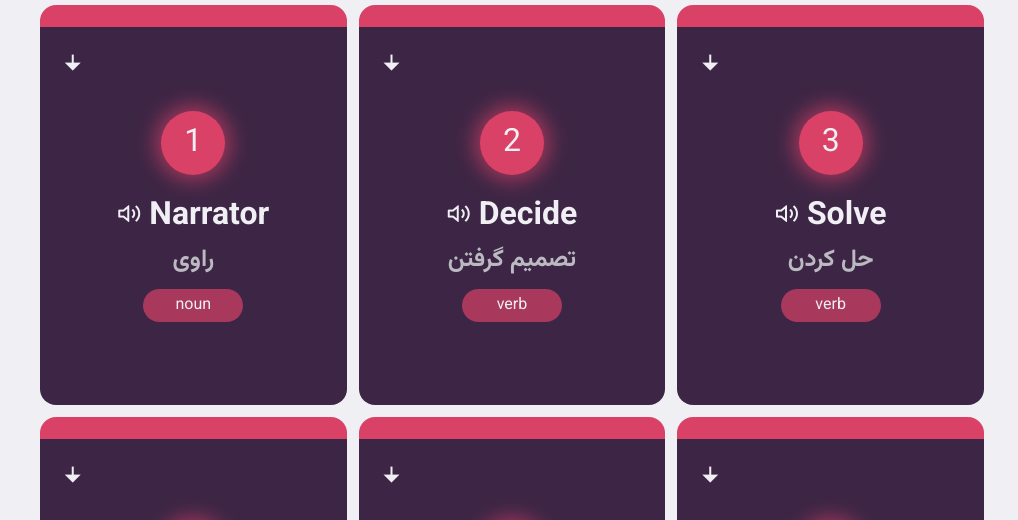
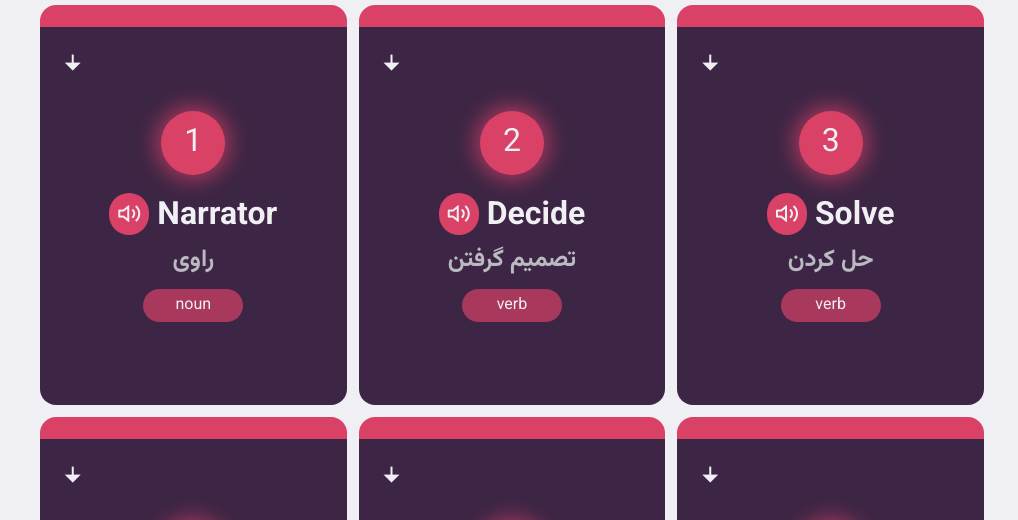
Before and after one commit to nimahadi1388/learnEnglishWebsite, a plain HTML site: page assets/pages/wordPage.html in a window 1280 px wide. Shown: the part 179-699 px from the top of the page, without its empty margins (128-1146 px from the left). Drawn offline with nearby package versions, Linux system fonts and the light colour scheme.

Commit message:
new version 3.1 fixing sound bugs

```diff
--- a/assets/css/style.css
+++ b/assets/css/style.css
@@ -117,6 +117,11 @@ a#window-scroll {
       display: flex;
       align-items: center;
       column-gap: 0.5rem;
+      i{
+        padding: .5rem;
+        background-color: #da4167;
+        border-radius: 50rem;
+      }
     }
     position: relative;
     overflow: hidden;
```
